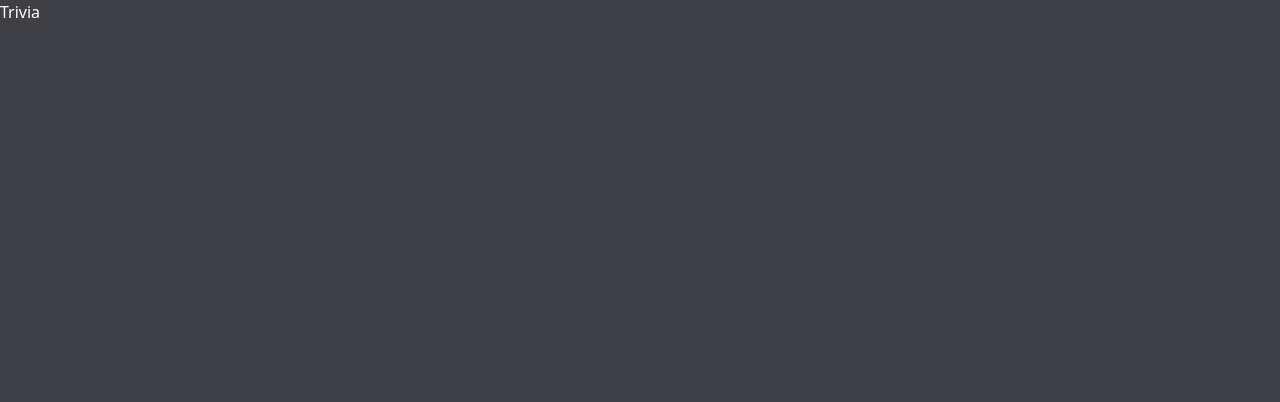
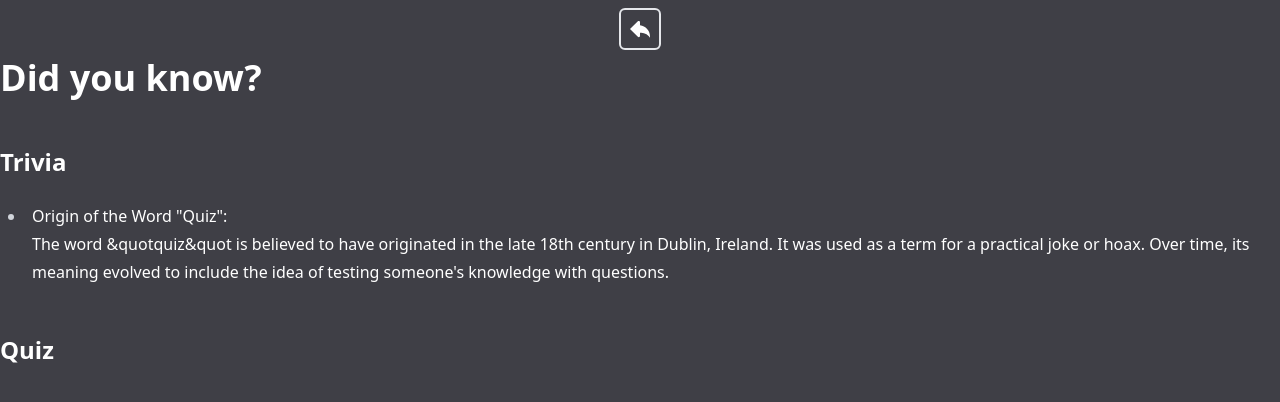
Before and after one commit to MattGomb/opentrivia-app, a Next.js app: page /trivia in a window 1280 px wide. Shown: the top 402 px of the page. Built offline with nearby package versions, Linux system fonts and the light colour scheme.

Commit message:
Start trivia page

```diff
--- a/src/app/trivia/page.tsx
+++ b/src/app/trivia/page.tsx
@@ -1,9 +1,30 @@
-import React from 'react'
+import Link from "next/link";
+import { TiArrowBack } from "react-icons/ti";
 
 const Trivia = () => {
   return (
-    <div>Trivia</div>
-  )
-}
+    <section className="prose prose-headings:text-white prose-li:text-white max-w-none">
+      <Link href="/" className="flex justify-center p-2">
+          <TiArrowBack size={42} className=" text-white border-solid border-2 hover:border-dashed p-1 rounded-md"/>
+      </Link>
+      <h1>Did you know?</h1>
+      <article>
+        <h2>Trivia</h2>
+        <ul>
+          <li>
+            Origin of the Word &quot;Quiz&quot;:<br/>The word &quotquiz&quot is
+            believed to have originated in the late 18th century in Dublin,
+            Ireland. It was used as a term for a practical joke or hoax. Over
+            time, its meaning evolved to include the idea of testing
+            someone&apos;s knowledge with questions.
+          </li>
+        </ul>
+      </article>
+      <article className="">
+        <h2>Quiz</h2>
+      </article>
+    </section>
+  );
+};
 
-export default Trivia
+export default Trivia;
```
